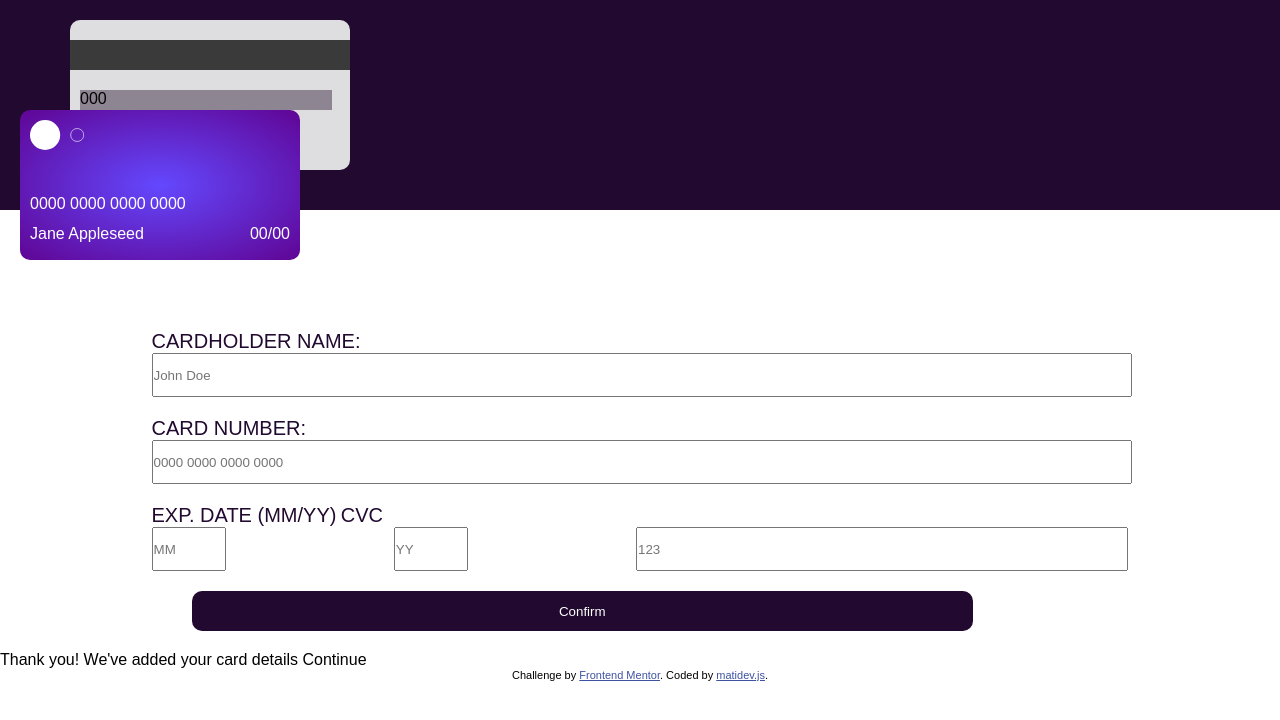
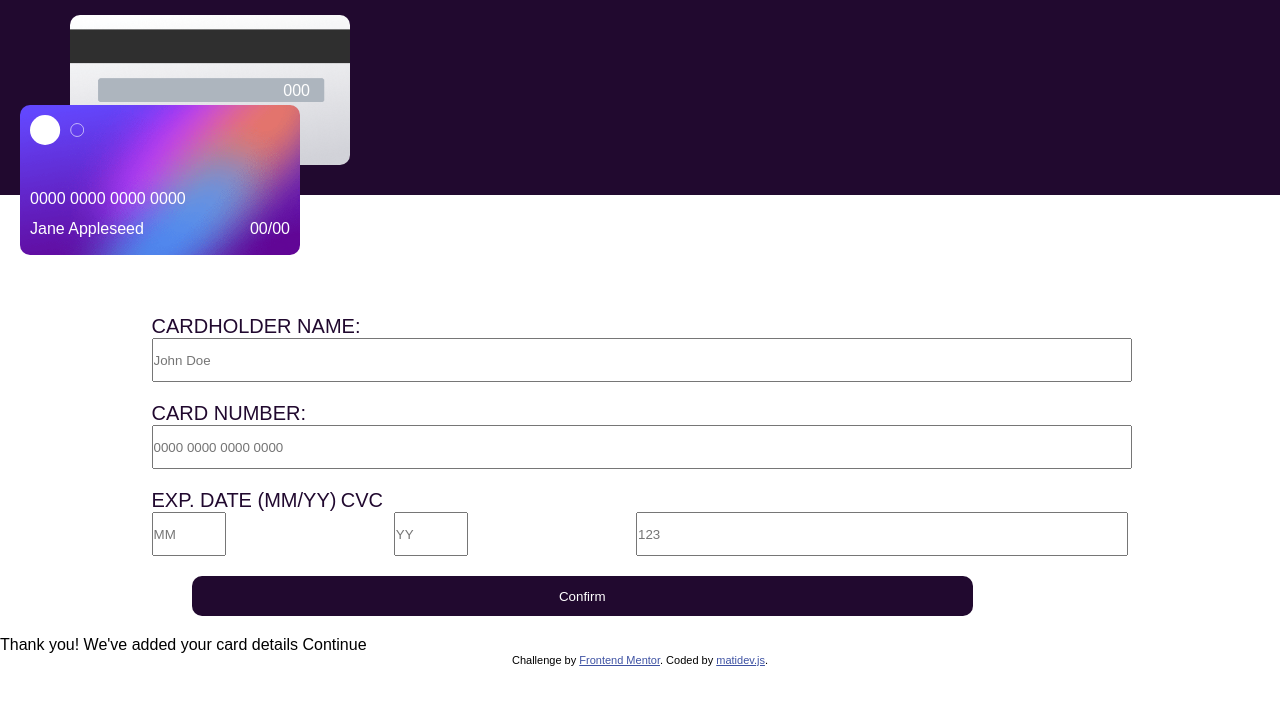
Before and after one commit to Derierik/Solution3, a plain HTML site: page index.html in a window 1280 px wide. Drawn offline with Linux system fonts and the light colour scheme; a web font is replaced by a local one.

Commit message:
Solution Challenge 3 - Front-End Mentor

```diff
--- a/assets/styles/style.css
+++ b/assets/styles/style.css
@@ -16,48 +16,53 @@ header
     height: 190px;
     width: 100%;
     background-color: hsl(278, 68%, 11%);
-    padding: 20px 0 0 0;
+    padding: 5px 0 0 0;
 
     .back-card
     {
-        height: 130px;
+        height: 150px;
         width: 280px;
-        background-color: hsl(270, 3%, 87%);
         z-index: 0;
+        margin-top: 10px;
+        margin-left: 70px;
+        background-image: url('../../images/bg-card-back.png');
+        background-size: cover;
         border-radius: 10px;
-        padding: 20px 0 0 0;
-        margin-left: 70px;
 
-        .black{
-            background-color: rgb(58, 58, 58);
-            height: 30px;
-            margin-bottom: 20px;
+        img{
+            object-fit: cover;
+            height: 150px;
         }
 
         .sec-code
         {
-            height: 20px;
-            width: 90%;
             display: flex;
-            margin-left: 10px;
-            background-color: hsl(279, 6%, 55%);
-
-            p
-            {
-                justify-content: end;
+            flex-direction: row;
+            justify-content: end;
+            margin-right: 40px;
+            p{
+                color: white;
+                margin-top: 28%;
+                align-items: center;
             }
         }
     }
 
     .front-card
     {
-        background: radial-gradient(hsl(249, 99%, 64%), hsl(278, 94%, 30%));
         height: 150px;
         width: 280px;
-        z-index: 1;
+        z-index: 2;
         margin-top: -60px;
         margin-left: 20px;
+        background-image: url('../../images/bg-card-front.png');
+        background-size: cover;
         border-radius: 10px;
+
+        img{
+            object-fit: cover;
+            height: 150px;
+        }
 
         .top-card
         {
--- a/index.html
+++ b/index.html
@@ -17,7 +17,6 @@
 <body>
   <header>
     <div class="back-card">
-      <div class="black"></div>
       <div class="sec-code"><p>000</p></div>
     </div>
     <div class="front-card">
```
